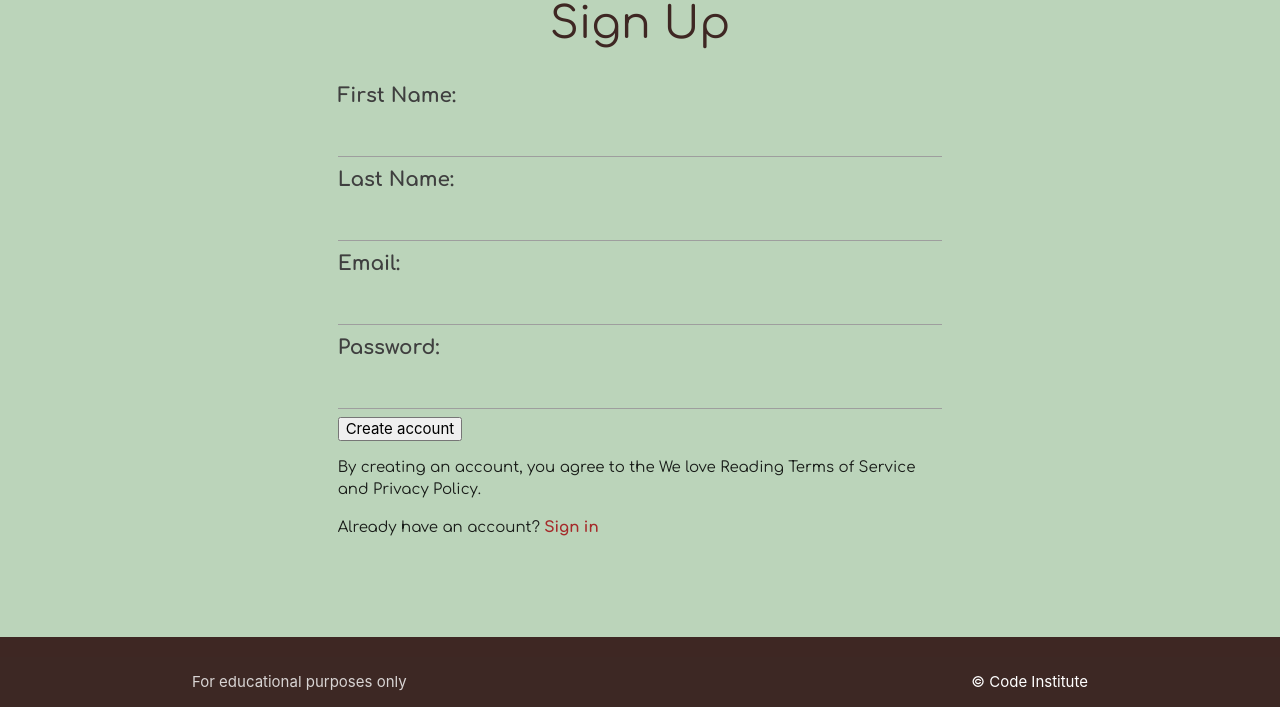
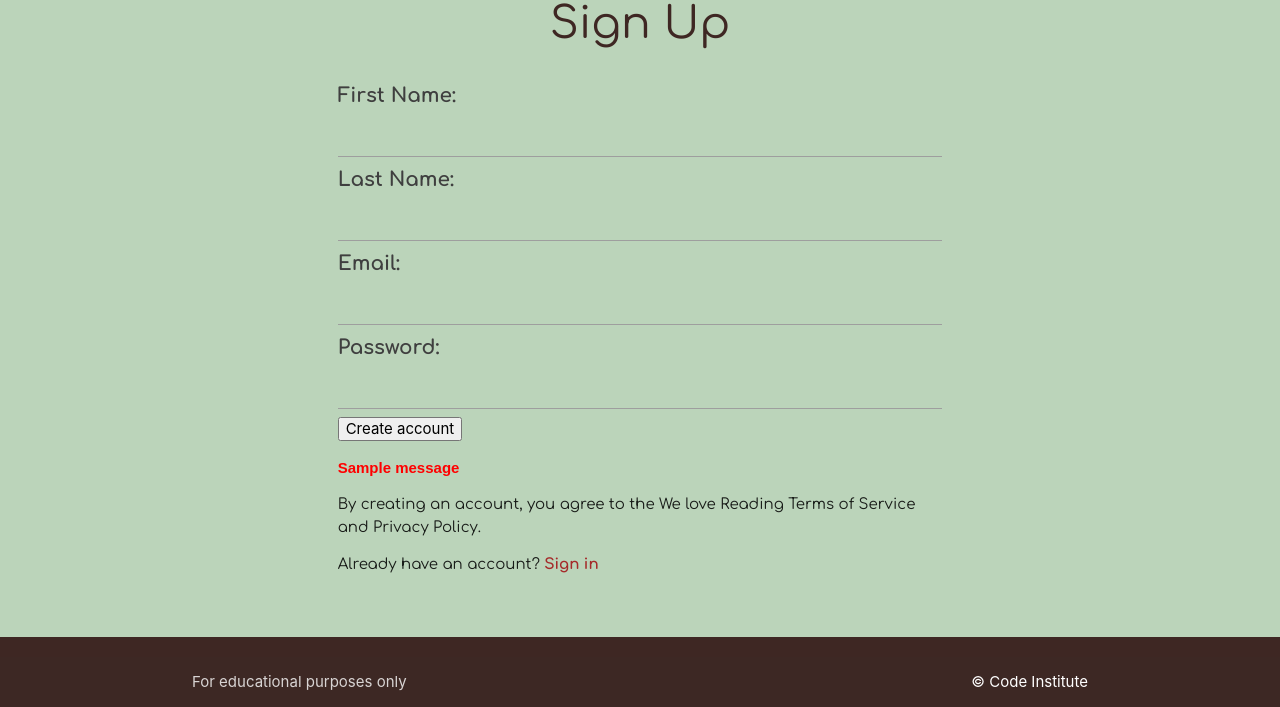
Before and after one commit to susanaviruglio/we-love-reading, a Flask app: page /signup in a window 1280 px wide. Shown: the part 93-800 px from the top of the page. Run offline with Flask 2, Linux system fonts and the light colour scheme; tables that the repository leaves empty hold one stand-in row (values such as "Sample post"); one stand-in notice (Sample message) is shown; some web fonts are replaced.

Commit message:
added flash message and changed the color to red

```diff
--- a/bookmanager/templates/signup.html
+++ b/bookmanager/templates/signup.html
@@ -14,6 +14,15 @@
                 <label class="color-input" for="password">Password:</label>
                 <input id="password" type="password" name="password" class="validate" required>
                 <input type="submit" value="Create account">
+                {% with messages = get_flashed_messages() %}
+                {% if messages %}
+                    <ul class="flashes flashes-color">
+                          {% for message in messages %}
+                            <li><b>{{ message }}</b></li>
+                        {% endfor %}
+                      </ul>
+                {% endif %}
+                {% endwith %}
                 <p>By creating an account, you agree to the We love Reading
                     Terms of Service and Privacy Policy.</p>
                 <p>
```
